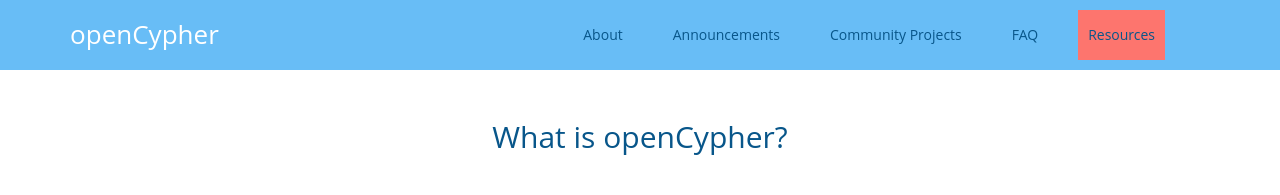
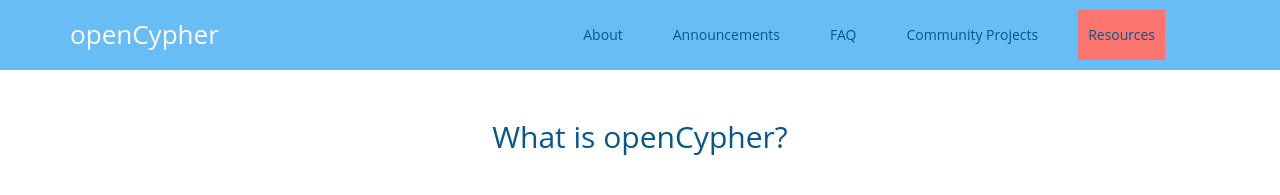
Before and after one commit to opencypher/website, a Jekyll site: the page built from index.html, in a window 1280 px wide. Shown: the top 195 px of the page. Built offline with Jekyll 4.4.1, drawn with Linux system fonts in a browser that asks for light colours.

Commit message:
Move header links to correct order

```diff
--- a/_includes/header.html
+++ b/_includes/header.html
@@ -20,8 +20,8 @@
                         <li class="active nav-item sr-only"><a class="scrollto" href="#promo">Home</a></li>
                         <li class="nav-item"><a class="scrollto" href="/#about">About</a></li>
                         <li class="nav-item"><a class="scrollto" href="/#announcements">Announcements</a></li>
+                        <li class="nav-item"><a class="scrollto" href="/#faq">FAQ</a></li>
                         <li class="nav-item"><a class="scrollto" href="/#projects">Community Projects</a></li>
-                        <li class="nav-item"><a class="scrollto" href="/#faq">FAQ</a></li>
                         <li class="nav-item redBox"><a class="scrollto" href="/#resources">Resources</a></li>
                     </ul><!--//nav-->
                 </div><!--//navabr-collapse-->
```
